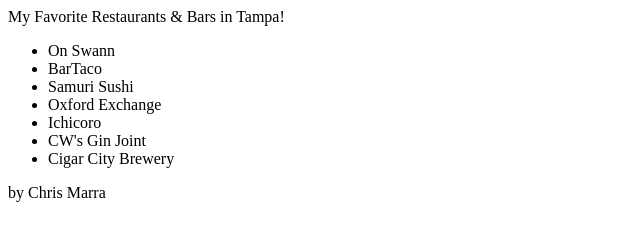
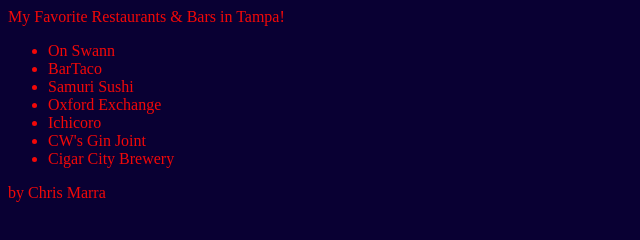
Before and after one commit to cmmarra/html-me-something, a plain HTML site: page index.html in a window 1280 px wide. Shown: the whole page, without its empty margins (0-640 px from the left). Drawn offline with Linux system fonts and the light colour scheme.

Commit message:
addes css and changed html

```diff
--- a/index.html
+++ b/index.html
@@ -3,6 +3,7 @@
 <head>
   <title>Tampa Bay Food</title>
 </head>
+<link rel="stylesheet" type="text/css" href="styles.css">
 <main>
 <header>My Favorite Restaurants &amp Bars in Tampa!</header>
 <body>
--- /dev/null
+++ b/styles.css
@@ -0,0 +1,4 @@
+body {
+    background-color: #090033;
+    color: #f30808
+    }
```
